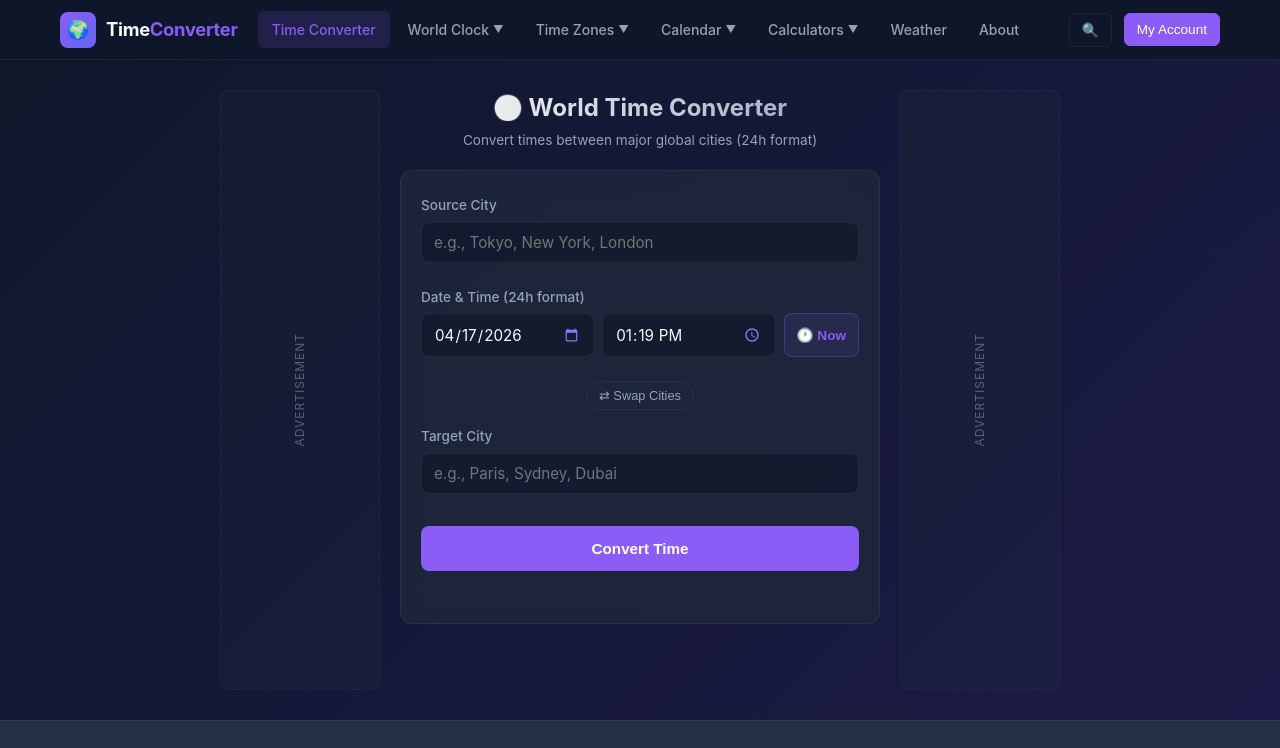
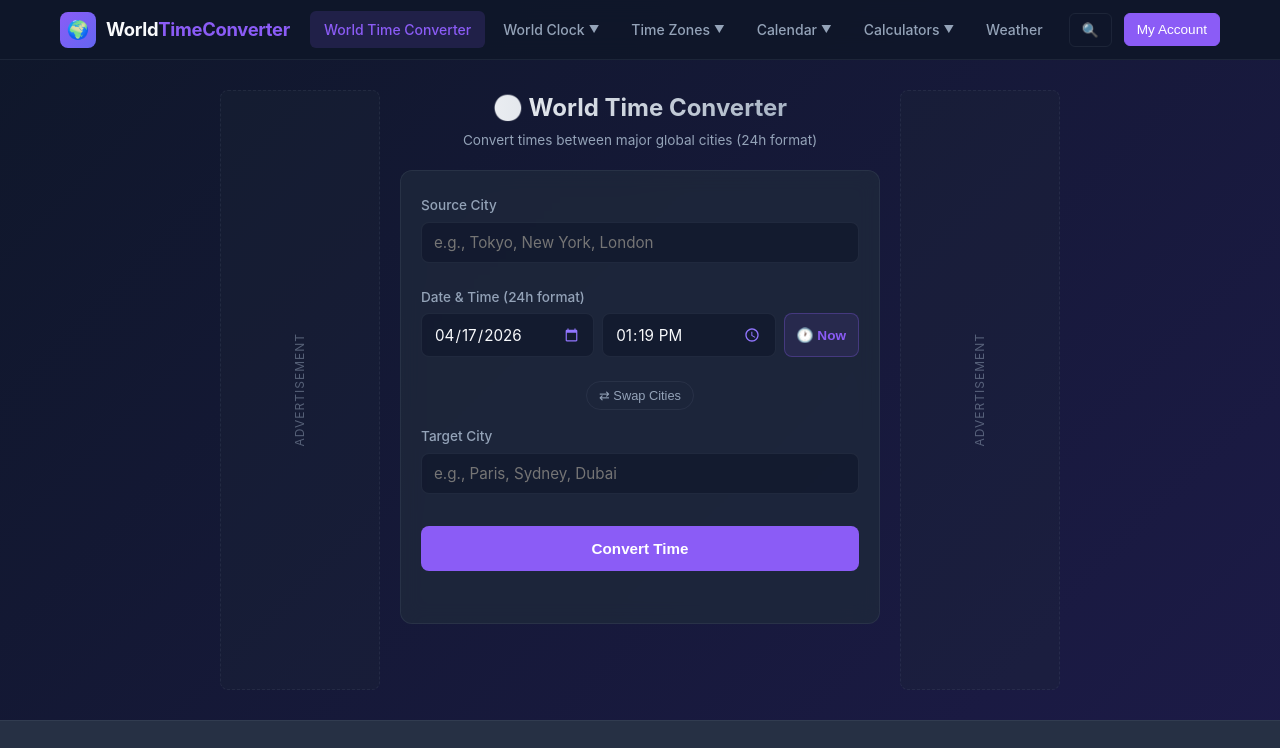
Before and after one commit to treddi/OWEN_7_SHORT, a website: page index.html in a window 1280 px wide. Shown: the top 748 px of the page. Drawn offline with Linux system fonts and the light colour scheme.

Commit message:
Update index.html

```diff
--- a/index.html
+++ b/index.html
@@ -911,11 +911,11 @@
     <div class="header-inner">
       <a href="/" class="logo">
         <div class="logo-icon">🌍</div>
-        <div class="logo-text">Time<span>Converter</span></div>
+        <div class="logo-text">World<span>Time<span>Converter</span></div>
       </a>
 
       <nav class="main-nav" id="mainNav">
-        <a href="/" class="active">Time Converter</a>
+        <a href="/" class="active">World Time Converter</a>
         <div class="nav-dropdown">
           <a href="#">World Clock <span class="dropdown-arrow">▼</span></a>
           <div class="dropdown-menu">
```
